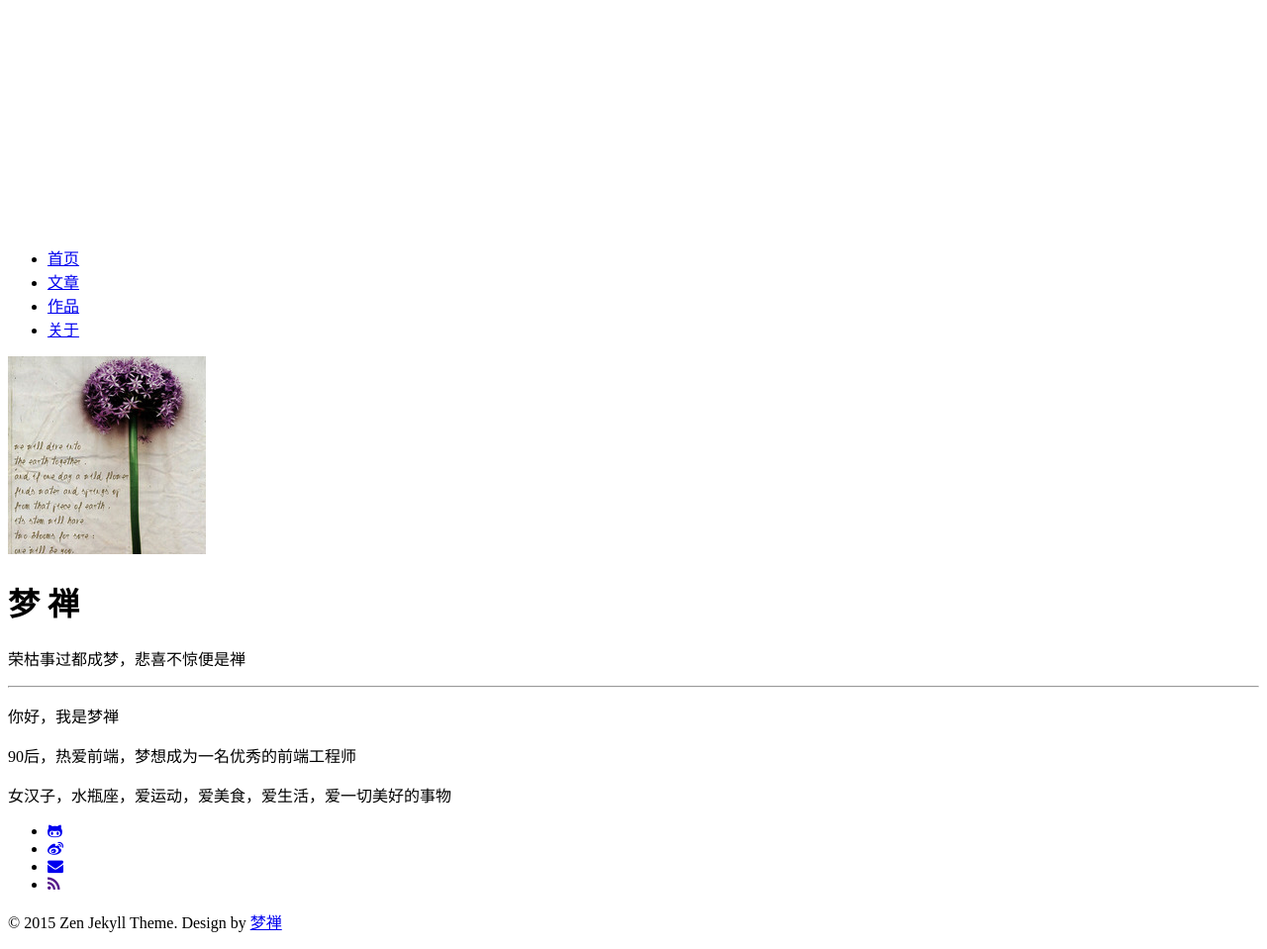
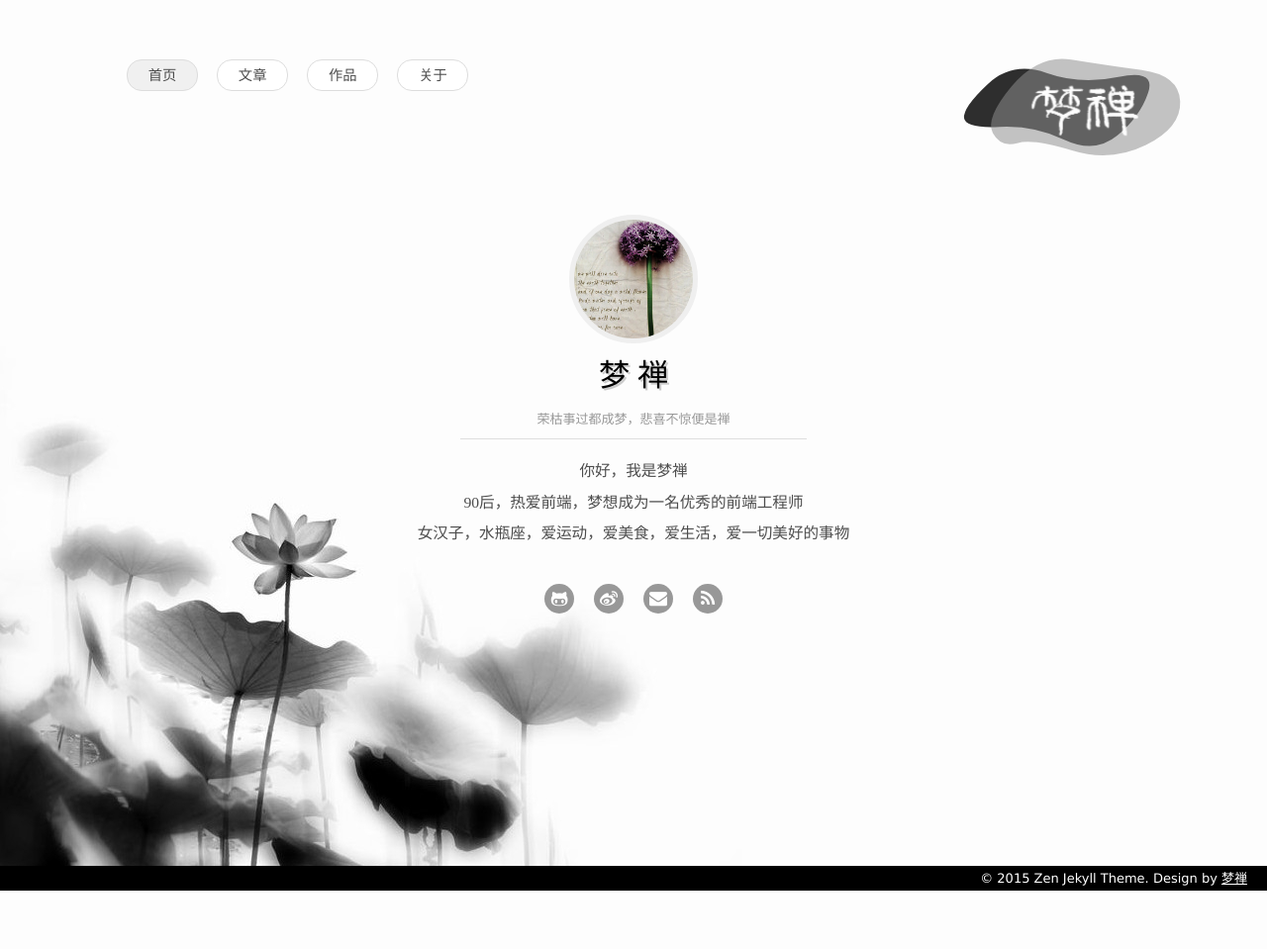
Before and after one commit to mengchan127/Zen, a Jekyll site: the page built from index.html, in a window 1280 px wide. Shown: the whole page at 99% size. Built offline with Jekyll 4.4.1, drawn with Linux system fonts in a browser that asks for light colours; nearby versions of some CDN libraries; after the commit the page ends 900 px from its top, so only the background shows below that.

Commit message:
Update default.html

```diff
--- a/_layouts/default.html
+++ b/_layouts/default.html
@@ -22,17 +22,17 @@
 	<meta name="descriptoin" content="" />
 	<meta name="keywords" content="{{ page.keywords | join: ',' }}" />
 	<meta name="viewport" content="width=device-width, initial-scale=1, maximum-scale=1, user-scalable=no" />
-	<link rel="shortcut icon" href="{{ site.baseurl }}img/favicon.ico" type="image/x-icon" />
+	<link rel="shortcut icon" href="{{ site.baseurl }}/img/favicon.ico" type="image/x-icon" />
 	<link href="//netdna.bootstrapcdn.com/font-awesome/4.0.1/css/font-awesome.css" rel="stylesheet">
-	<link rel="stylesheet" href="{{ site.baseurl }}css/main.css" />
+	<link rel="stylesheet" href="{{ site.baseurl }}/css/main.css" />
 	{% if page.isPost %}
-	<link rel="stylesheet" href="{{ site.baseurl }}css/markdown.css" />
-	<link rel="stylesheet" href="{{ site.baseurl }}css/github-gist.css" />
+	<link rel="stylesheet" href="{{ site.baseurl }}/css/markdown.css" />
+	<link rel="stylesheet" href="{{ site.baseurl }}/css/github-gist.css" />
 	<script src="//cdnjs.cloudflare.com/ajax/libs/highlight.js/8.7/highlight.min.js"></script>
 	{% endif %}
 	<script src="//cdn.bootcss.com/jquery/2.1.4/jquery.min.js"></script>
 	<!-- <script src="{{ site.url }}js/jquery-1.11.3.min.js"></script> -->
-	<script src="{{ site.baseurl }}js/yunlogo.js"></script>
+	<script src="{{ site.baseurl }}/js/yunlogo.js"></script>
 </head>
 <body>
 	{{ content }}
@@ -40,7 +40,7 @@
 	<div class="footer">
 	    <p> © 2015 Zen Jekyll Theme. Design by <a href="{{ site.author.link }}">梦禅</a></p>
 	</div>
-	<script src="{{ site.baseurl }}js/main.js"></script>
+	<script src="{{ site.baseurl }}/js/main.js"></script>
 	{% if page.isPost %}
 	<script>hljs.initHighlightingOnLoad();</script>
 	{% endif %}
```
